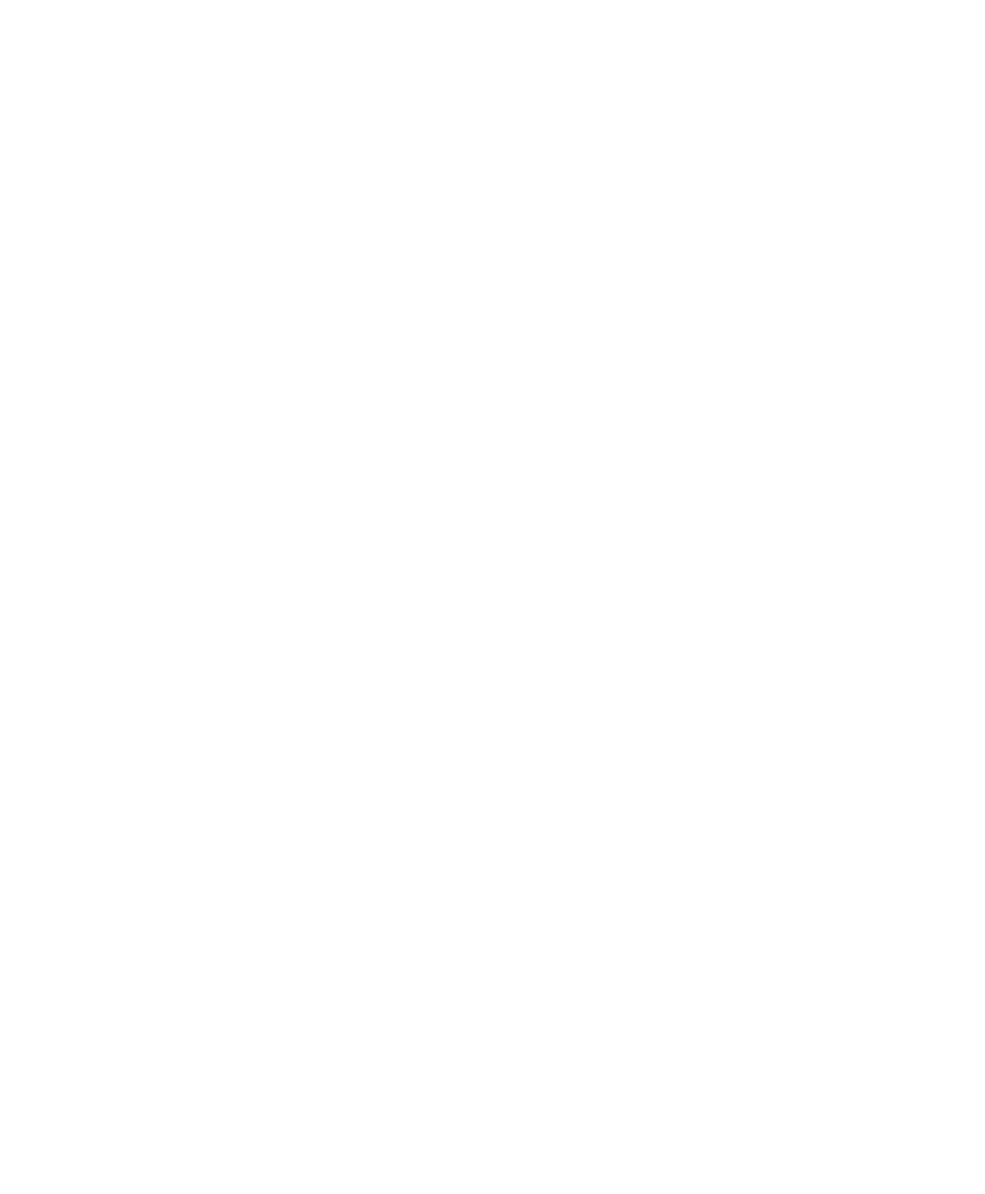
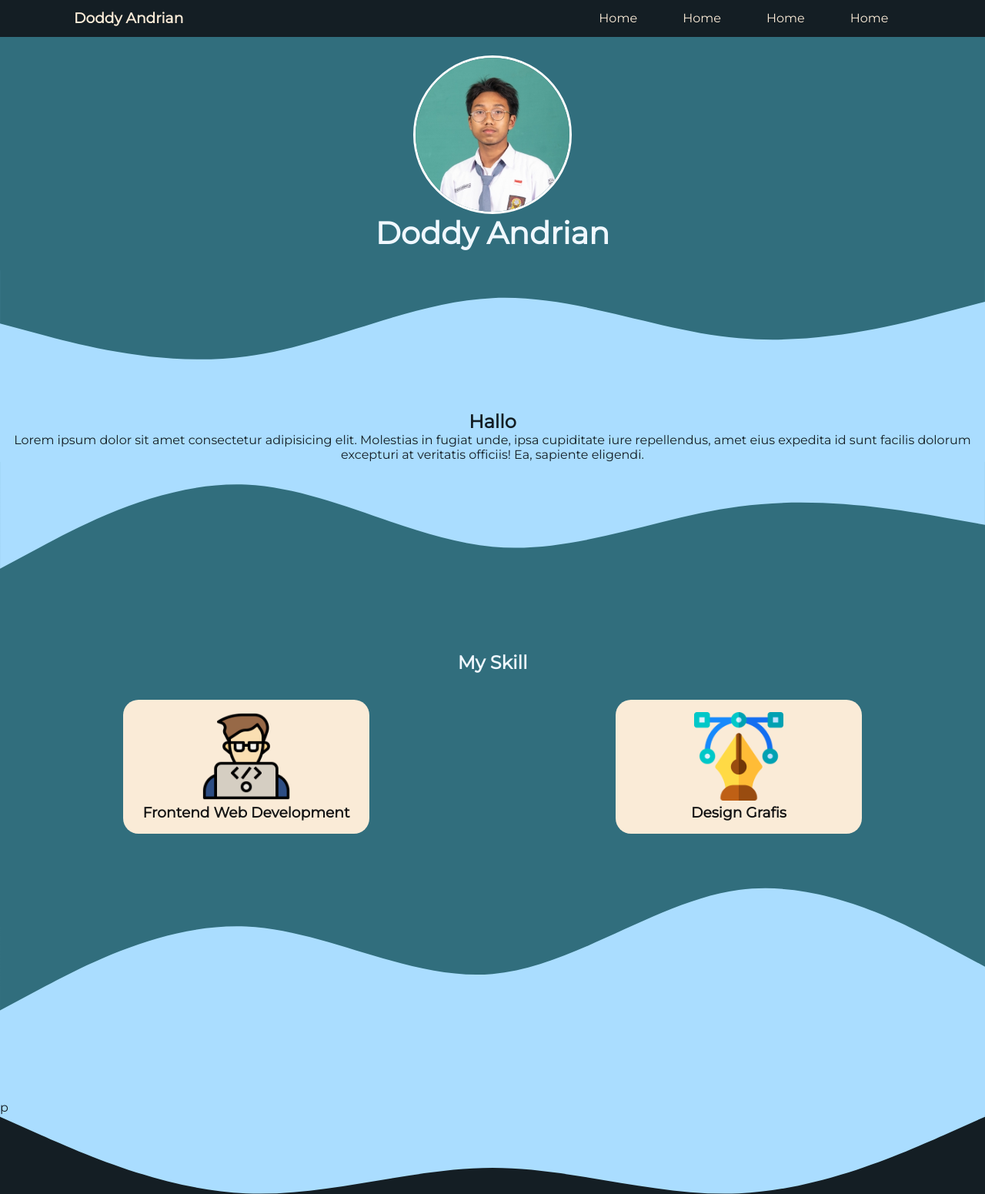
Before and after one commit to doddyandrian/doddyandrian.github.io, a plain HTML site: page index.html in a window 1280 px wide. Shown: the top 1551 px of the page at 77% size. Before the commit the page ends 800 px from the top, so only its background shows below. Drawn offline with nearby package versions, Linux system fonts and the light colour scheme.

Commit message:
Membuat tampilan awal dan style awal.

```diff
--- /dev/null
+++ b/css/main.css
@@ -0,0 +1,228 @@
+* {
+  margin: 0;
+  padding: 0;
+}
+
+html {
+  font-size: 16px;
+  font-family: "Montserrat", sans-serif;
+}
+
+body {
+  width: 100%;
+  display: grid;
+  grid-template-areas: "nav" "header" "about" "skill" "gallery" "footer";
+  justify-content: center;
+  justify-items: center;
+  align-content: center;
+  align-items: center;
+}
+
+header {
+  grid-area: header;
+  background-color: #316e7d;
+  color: aliceblue;
+  width: 100vw;
+  padding: 4.5rem 0 1.5rem;
+  box-sizing: border-box;
+}
+header .container {
+  width: 100%;
+  justify-content: center;
+  justify-items: center;
+  align-content: center;
+  align-items: center;
+  padding-right: calc(var(--bs-gutter-x) * 0.5);
+  padding-left: calc(var(--bs-gutter-x) * 0.5);
+  margin-right: auto;
+  margin-left: auto;
+  text-align: center;
+  display: grid;
+}
+header .container img {
+  border: 3px solid white;
+  border-radius: 50%;
+  width: 25vh;
+}
+header .container h1 {
+  font-size: 5vh;
+}
+
+@media screen and (max-width: 600px) {
+  header .container img {
+    width: 25vw;
+  }
+  header .container h1 {
+    font-size: 5vw;
+  }
+}
+nav {
+  grid-area: nav;
+  background-color: #141e24;
+  color: antiquewhite;
+  position: fixed;
+  width: 100%;
+  height: 3em;
+  text-align: center;
+  line-height: 3em;
+  align-self: start;
+}
+nav .container {
+  width: 100%;
+  justify-content: center;
+  justify-items: center;
+  align-content: center;
+  align-items: center;
+  padding-right: calc(var(--bs-gutter-x) * 0.5);
+  padding-left: calc(var(--bs-gutter-x) * 0.5);
+  margin-right: auto;
+  margin-left: auto;
+  text-align: center;
+  display: flex;
+  width: 85%;
+  justify-content: space-between;
+}
+nav .container h3 {
+  text-align: left;
+}
+nav .container ul {
+  display: flex;
+  list-style-type: none;
+  width: 40%;
+}
+nav .container ul li {
+  flex: auto;
+}
+nav .container ul li a {
+  color: antiquewhite;
+  text-decoration: none;
+}
+nav .container .hamburgerMenu {
+  display: none;
+  flex-direction: column;
+  height: 21px;
+  justify-content: space-between;
+}
+nav .container .hamburgerMenu span {
+  display: block;
+  width: 28px;
+  height: 3px;
+  background-color: antiquewhite;
+  border-radius: 3px;
+}
+
+@media screen and (max-width: 600px) {
+  nav .container ul {
+    display: none;
+  }
+  nav .container .hamburgerMenu {
+    display: flex;
+  }
+}
+.about {
+  grid-area: about;
+  background-color: #aaddff;
+  color: #141e24;
+  width: 100%;
+}
+.about .container {
+  width: 100%;
+  justify-content: center;
+  justify-items: center;
+  align-content: center;
+  align-items: center;
+  padding-right: calc(var(--bs-gutter-x) * 0.5);
+  padding-left: calc(var(--bs-gutter-x) * 0.5);
+  margin-right: auto;
+  margin-left: auto;
+  text-align: center;
+  display: grid;
+}
+
+.skill {
+  grid-area: skill;
+  background-color: #316e7d;
+  color: aliceblue;
+  width: 100%;
+  padding: 0 0 1.5rem;
+}
+.skill .container {
+  width: 100%;
+  justify-content: center;
+  justify-items: center;
+  align-content: center;
+  align-items: center;
+  padding-right: calc(var(--bs-gutter-x) * 0.5);
+  padding-left: calc(var(--bs-gutter-x) * 0.5);
+  margin-right: auto;
+  margin-left: auto;
+  text-align: center;
+  display: flex;
+  justify-content: space-around;
+  padding: 4em 0 1.5em;
+  flex-wrap: wrap;
+}
+.skill .container h2 {
+  width: 100%;
+  padding: 0 0 1em;
+}
+.skill .container .card-skill {
+  width: 25%;
+  background-color: antiquewhite;
+  color: #141414;
+  border-radius: 20px;
+  padding: 1em;
+  margin: 10px;
+  box-sizing: border-box;
+}
+.skill .container .card-skill img {
+  width: 40%;
+}
+
+@media screen and (max-width: 600px) {
+  .skill .container .card-skill {
+    width: 80%;
+  }
+}
+.gallery {
+  grid-area: gallery;
+  background-color: #aaddff;
+  color: #141e24;
+  width: 100%;
+}
+.gallery .container {
+  width: 100%;
+  justify-content: center;
+  justify-items: center;
+  align-content: center;
+  align-items: center;
+  padding-right: calc(var(--bs-gutter-x) * 0.5);
+  padding-left: calc(var(--bs-gutter-x) * 0.5);
+  margin-right: auto;
+  margin-left: auto;
+  text-align: center;
+  display: grid;
+}
+
+footer {
+  grid-area: footer;
+  background-color: #141e24;
+  color: antiquewhite;
+  width: 100%;
+  text-align: center;
+  padding: 0 0 1.5rem;
+}
+footer .container {
+  width: 100%;
+  justify-content: center;
+  justify-items: center;
+  align-content: center;
+  align-items: center;
+  padding-right: calc(var(--bs-gutter-x) * 0.5);
+  padding-left: calc(var(--bs-gutter-x) * 0.5);
+  margin-right: auto;
+  margin-left: auto;
+  text-align: center;
+  display: flex;
+  width: 85%;
+}/*# sourceMappingURL=main.css.map */
--- a/index.html
+++ b/index.html
@@ -5,6 +5,116 @@
     <meta http-equiv="X-UA-Compatible" content="IE=edge" />
     <meta name="viewport" content="width=device-width, initial-scale=1.0" />
     <title>Doddy Andrian</title>
+    <!-- Icon Bootstrap -->
+    <link rel="stylesheet" href="https://cdn.jsdelivr.net/npm/bootstrap-icons@1.10.2/font/bootstrap-icons.css" />
+
+    <!-- Font Googke -->
+    <link href="https://fonts.googleapis.com/css2?family=Montserrat&display=swap" rel="stylesheet" />
+
+    <link rel="stylesheet" href="css/main.css" />
   </head>
-  <body></body>
+  <body>
+    <!-- Header -->
+    <header>
+      <div class="container">
+        <img src="img/profil/doddy.jpg" alt="Doddy Andrian" />
+        <h1>Doddy Andrian</h1>
+      </div>
+    </header>
+    <!-- Akhir Header -->
+
+    <!-- Navigation -->
+    <nav class="nav">
+      <div class="container">
+        <div class="logo">
+          <h3>Doddy Andrian</h3>
+        </div>
+        <ul>
+          <li><a href="#">Home</a></li>
+          <li><a href="#">Home</a></li>
+          <li><a href="#">Home</a></li>
+          <li><a href="#">Home</a></li>
+        </ul>
+        <div class="hamburgerMenu">
+          <span></span>
+          <span></span>
+          <span></span>
+        </div>
+      </div>
+    </nav>
+    <!-- Navigation -->
+
+    <!-- About -->
+    <section class="about">
+      <svg xmlns="http://www.w3.org/2000/svg" viewBox="0 50 1440 200">
+        <path
+          fill="#316e7d"
+          fill-opacity="1"
+          d="M0,128L60,144C120,160,240,192,360,176C480,160,600,96,720,90.7C840,85,960,139,1080,149.3C1200,160,1320,128,1380,112L1440,96L1440,0L1380,0C1320,0,1200,0,1080,0C960,0,840,0,720,0C600,0,480,0,360,0C240,0,120,0,60,0L0,0Z"
+          data-darkreader-inline-fill=""
+          style="--darkreader-inline-fill: #275864"
+        ></path>
+      </svg>
+      <div class="container">
+        <h2>Hallo</h2>
+        <p>Lorem ipsum dolor sit amet consectetur adipisicing elit. Molestias in fugiat unde, ipsa cupiditate iure repellendus, amet eius expedita id sunt facilis dolorum excepturi at veritatis officiis! Ea, sapiente eligendi.</p>
+      </div>
+    </section>
+    <!-- Akhir About -->
+
+    <!-- Skill -->
+    <section class="skill">
+      <svg xmlns="http://www.w3.org/2000/svg" viewBox="0 100 1440 200">
+        <path
+          fill="#aaddff"
+          fill-opacity="1"
+          d="M0,256L60,224C120,192,240,128,360,133.3C480,139,600,213,720,224C840,235,960,181,1080,165.3C1200,149,1320,171,1380,181.3L1440,192L1440,0L1380,0C1320,0,1200,0,1080,0C960,0,840,0,720,0C600,0,480,0,360,0C240,0,120,0,60,0L0,0Z"
+          style="--darkreader-inline-fill: #303436"
+          data-darkreader-inline-fill=""
+        ></path>
+      </svg>
+      <div class="container">
+        <h2>My Skill</h2>
+        <div class="web card-skill">
+          <img src="img/icon/coding.png" alt="coding" />
+          <h3>Frontend Web Development</h3>
+        </div>
+        <div class="design card-skill">
+          <img src="img/icon/vector.png" alt="vector7" />
+          <h3>Design Grafis</h3>
+        </div>
+      </div>
+    </section>
+    <!-- Akhir Skill -->
+
+    <!-- Gallery -->
+    <section class="gallery">
+      <svg xmlns="http://www.w3.org/2000/svg" viewBox="0 95 1440 320">
+        <path
+          fill="#316e7d"
+          fill-opacity="1"
+          d="M0,288L60,256C120,224,240,160,360,165.3C480,171,600,245,720,234.7C840,224,960,128,1080,112C1200,96,1320,160,1380,192L1440,224L1440,0L1380,0C1320,0,1200,0,1080,0C960,0,840,0,720,0C600,0,480,0,360,0C240,0,120,0,60,0L0,0Z"
+          style="--darkreader-inline-fill: #275864"
+          data-darkreader-inline-fill=""
+        ></path>
+      </svg>
+      <div class="contweeainer">p</div>
+    </section>
+    <!-- Akhir Gallery -->
+
+    <!-- Footer -->
+    <footer class="footer">
+      <svg xmlns="http://www.w3.org/2000/svg" viewBox="0 125 1440 200">
+        <path
+          fill="#aaddff"
+          fill-opacity="1"
+          d="M0,128L60,154.7C120,181,240,235,360,240C480,245,600,203,720,202.7C840,203,960,245,1080,240C1200,235,1320,181,1380,154.7L1440,128L1440,0L1380,0C1320,0,1200,0,1080,0C960,0,840,0,720,0C600,0,480,0,360,0C240,0,120,0,60,0L0,0Z"
+          style="--darkreader-inline-fill: #303436"
+          data-darkreader-inline-fill=""
+        ></path>
+      </svg>
+      <p>Created with dandrian</p>
+    </footer>
+    <!-- Footer -->
+  </body>
 </html>
```
Also changed, not shown: img/icon/coding.png (added), img/icon/vector.png (added), img/profil/doddy.jpg (added), 1 other file.
